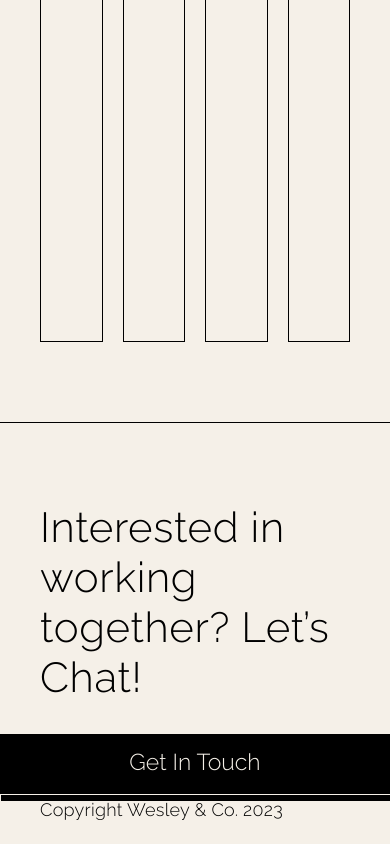
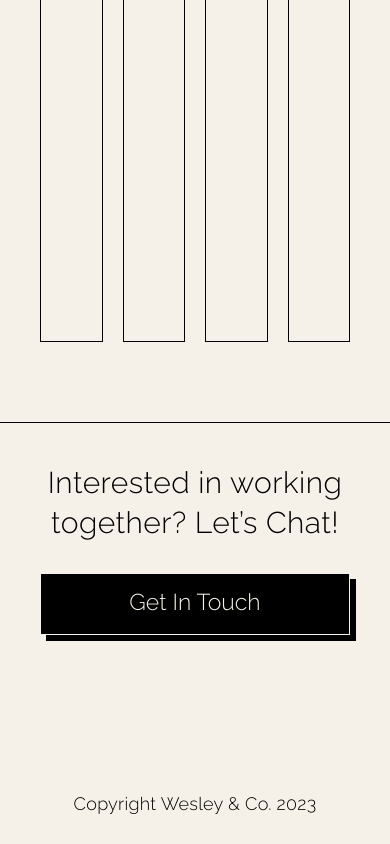
Before and after one commit to lwesley08/WesleyCoWebDesign, a Nuxt app: page / in a window 390 px wide. Shown: the part 2412-3256 px from the top of the page. Built offline with nearby package versions, Linux system fonts and the light colour scheme.

Commit message:
footer mobile

```diff
--- a/components/AboutMe.vue
+++ b/components/AboutMe.vue
@@ -37,12 +37,17 @@
     padding-bottom: 80px;
     padding-top: 80px;
     justify-content: space-between;
+    align-items: unset;
   }
 
   &__text-container {
     color: $falling-petals;
     max-width: 660px;
     order: 2;
+
+    @include laptopAndAbove {
+      order: unset;
+    }
   }
 
   &__title {
--- a/components/Footer.vue
+++ b/components/Footer.vue
@@ -14,11 +14,19 @@
 .footer {
   @include contentContainer;
   min-height: 415px;
-  padding-top: 80px;
+  padding-top: 40px;
   padding-bottom: 20px;
   display: flex;
   flex-direction: column;
   justify-content: space-between;
+
+  @include tabletAndAbove {
+    padding-top: 60px;
+  }
+
+  @include laptopAndAbove {
+    padding-top: 80px;
+  }
 
   &__content-container {
     display: flex;
@@ -28,14 +36,20 @@
 
   &__cta-text {
     font-family: Raleway;
-    font-size: 42px;
     font-weight: 300;
-    line-height: 50px;
     letter-spacing: 0.015em;
+    font-size: 30px;
+    line-height: 40px;
+    text-align: center;
+
+    @include tabletAndAbove {
+      font-size: 42px;
+      line-height: 50px;
+    }
   }
 
   &__cta {
-    width: 400px;
+    width: 100%;
     margin-top: 30px;
     padding-top: 14px;
     padding-bottom: 19px;
@@ -49,6 +63,10 @@
     background: black;
     border: 1.5px solid $falling-petals;
     box-shadow: 6px 6px 0px 0px #000000;
+
+    @include tabletAndAbove {
+      width: 400px;
+    }
   }
 
   &__copyright {
@@ -57,6 +75,11 @@
     font-weight: 300;
     line-height: 29px;
     letter-spacing: 0.015em;
+    text-align: center;
+
+    @include laptopAndAbove {
+      text-align: left;
+    }
   }
 }
 </style>
```
